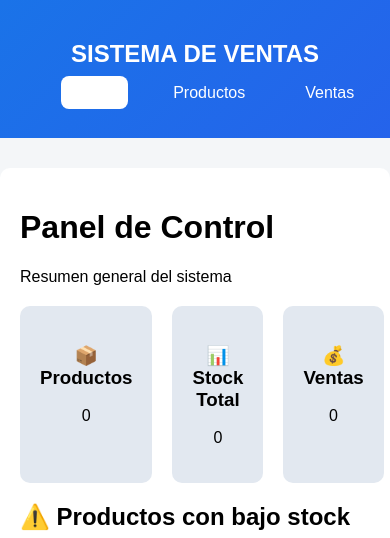
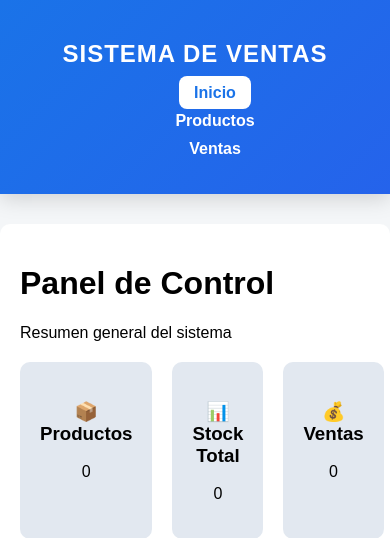
Before and after one commit to Pag-Web631/SistemaVentas, a PHP site: page / in a window 390 px wide. Shown: the top 538 px of the page. Run offline with PHP 8.4, Linux system fonts and the light colour scheme.

Commit message:
Update styles.css

```diff
--- a/styles.css
+++ b/styles.css
@@ -29,7 +29,101 @@ body {
     padding: 8px 15px;
     transition: 0.3s;
 }
+/* ===== MENU ===== */
+.menu {
+    background: linear-gradient(135deg, #1a73e8, #2563eb);
+    padding: 20px 10px;
+    text-align: center;
+    box-shadow: 0 5px 20px rgba(0,0,0,0.15);
+}
 
+/* TITULO */
+.menu h2 {
+    color: white;
+    margin-bottom: 12px;
+    font-size: 24px;
+    letter-spacing: 1px;
+    animation: fadeDown 0.6s ease;
+}
+
+/* LISTA */
+.nav-links {
+    list-style: none;
+    display: flex;
+    justify-content: center; /* CENTRADO */
+    gap: 30px;
+    animation: fadeUp 0.6s ease;
+}
+
+/* LINKS */
+.nav-links a {
+    color: white;
+    text-decoration: none;
+    font-weight: bold;
+    padding: 8px 15px;
+    border-radius: 8px;
+    position: relative;
+    transition: 0.3s;
+}
+
+/* HOVER MODERNO */
+.nav-links a:hover {
+    background: rgba(255,255,255,0.2);
+    transform: translateY(-3px);
+}
+
+/* SUBRAYADO ANIMADO */
+.nav-links a::after {
+    content: "";
+    position: absolute;
+    width: 0;
+    height: 2px;
+    background: white;
+    left: 0;
+    bottom: 0;
+    transition: 0.3s;
+}
+
+.nav-links a:hover::after {
+    width: 100%;
+}
+
+/* LINK ACTIVO */
+.activo {
+    background: white;
+    color: #1a73e8 !important;
+}
+
+/* ANIMACIONES */
+@keyframes fadeDown {
+    from {
+        opacity: 0;
+        transform: translateY(-15px);
+    }
+    to {
+        opacity: 1;
+        transform: translateY(0);
+    }
+}
+
+@keyframes fadeUp {
+    from {
+        opacity: 0;
+        transform: translateY(15px);
+    }
+    to {
+        opacity: 1;
+        transform: translateY(0);
+    }
+}
+
+/* RESPONSIVE */
+@media (max-width: 600px) {
+    .nav-links {
+        flex-direction: column;
+        gap: 10px;
+    }
+}
 .nav-links a:hover {
     background: rgba(255,255,255,0.2);
     transform: translateY(-3px);
```
